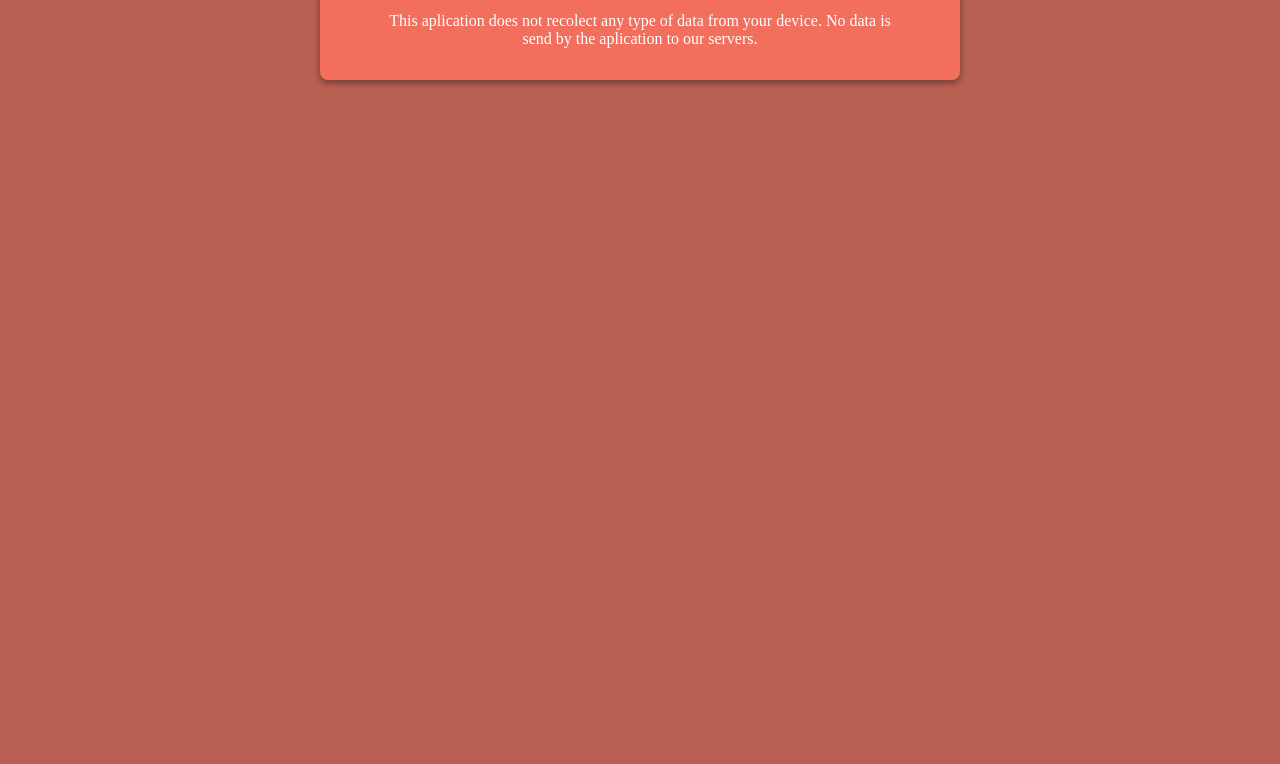
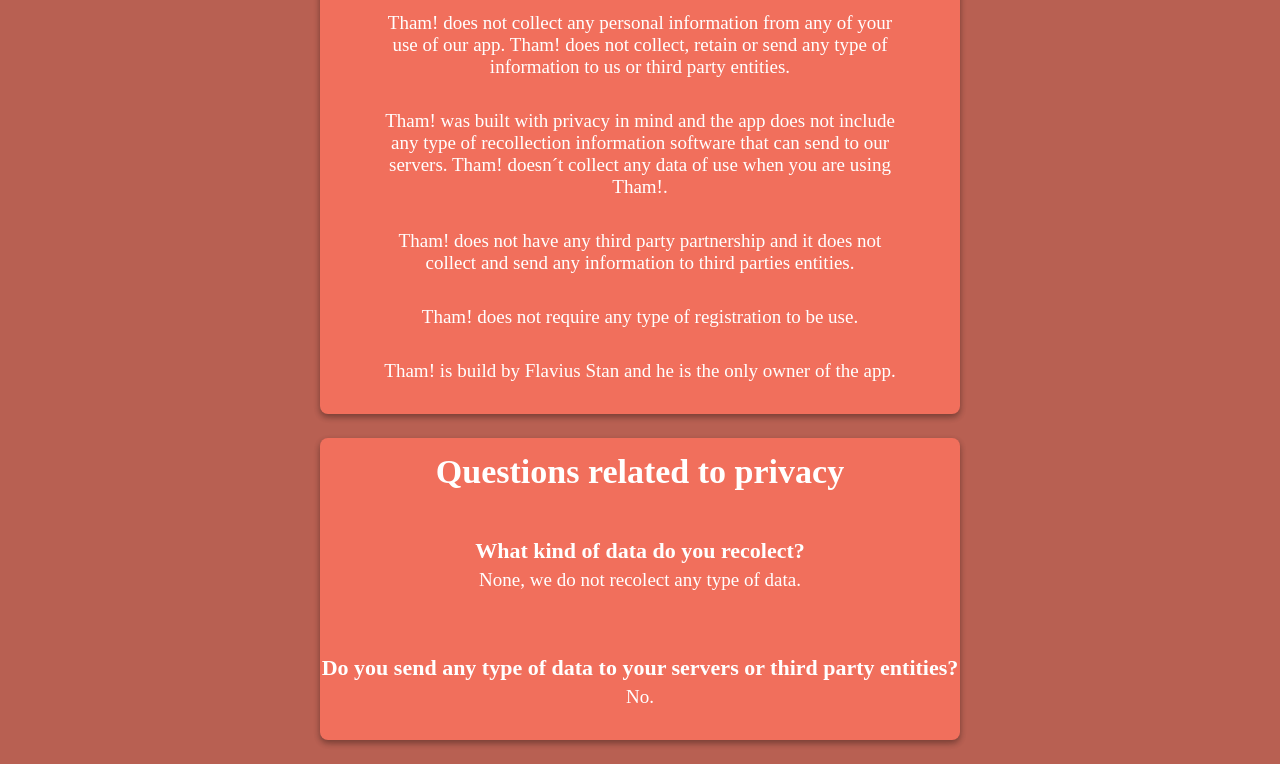
Before and after one commit to Flaviusns/Flaviusns.github.io, a plain HTML site: page en/privacy/index.html in a window 1280 px wide. Shown: the part 606-1370 px from the top of the page. Before the commit the page ends 800 px from the top, so only its background shows below. Drawn offline with Linux system fonts and the light colour scheme.

Commit message:
Improve Privacy Policy

```diff
--- a/en/privacy/index.html
+++ b/en/privacy/index.html
@@ -21,7 +21,30 @@
         <div class="section">
             <h2>Privacy Policy</h2>
             <p>
-                This aplication does not recolect any type of data from your device. No data is send by the aplication to our servers.
+                Tham! does not collect any personal information from any of your use of our app. Tham! does not collect, retain or send any type of information to us or third party entities.
+            </p>
+            <p>
+                Tham! was built with privacy in mind and the app does not include any type of recollection information software that can send to our servers. Tham! doesn´t collect any data of use when you are using Tham!.
+            </p>
+            <p>
+                Tham! does not have any third party partnership and it does not collect and send any information to third parties entities.
+            </p>
+            <p>
+                Tham! does not require any type of registration to be use.
+            </p>
+            <p>
+                Tham! is build by Flavius Stan and he is the only owner of the app.
+            </p>
+        </div>
+        <div class="section">
+            <h2>Questions related to privacy</h2>
+            <p>
+                <h3>What kind of data do you recolect?</h3>
+                None, we do not recolect any type of data.
+            </p>
+            <p>
+                <h3>Do you send any type of data to your servers or third party entities?</h3>
+                No.
             </p>
         </div>
     </div>
@@ -57,6 +80,7 @@ body{
 .section {
     color: white;
     margin-bottom: 7%;
+    font-size: 19px;
 }
 
 .section h2{
@@ -67,6 +91,12 @@ body{
 .section p{
     margin-left: 5vw;
     margin-right: 5vw;
+    margin-bottom: 5%;
+}
+
+.section h3{
+    font-size: 22px;
+    margin-bottom: 5px;
 }
 
 @media (min-width: 450px){
@@ -97,9 +127,7 @@ body{
         font-size: 34px;
     }
 
-    .section p{
-        margin-bottom: 5%;
-    }
+
 
 
     .section:hover{
```
